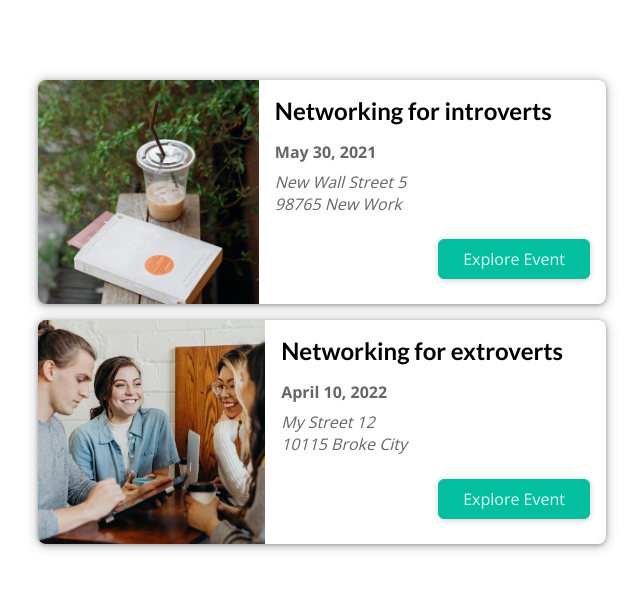
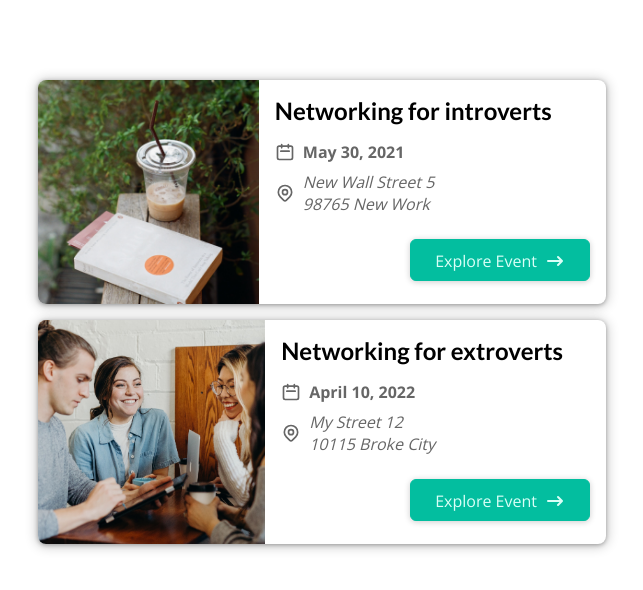
Before and after one commit to liaHi19/next-events, a Next.js app: page / in a window 1280 px wide. Shown: the top 590 px of the page, without its empty margins (338-981 px from the left). Built offline with nearby package versions, Linux system fonts and the light colour scheme.

Commit message:
[#3]Add icons to EventItem

```diff
--- a/components/events/eventItem/EventItem.jsx
+++ b/components/events/eventItem/EventItem.jsx
@@ -1,7 +1,9 @@
-import Link from "next/link";
 import React from "react";
 
 import Button from "../../ui/Button/Button";
+import DateIcon from "../../icons/date-icon";
+import AddressIcon from "../../icons/address-icon";
+import ArrowRightIcon from "../../icons/arrow-right-icon";
 
 import styles from "./event-item.module.css";
 
@@ -22,14 +24,21 @@
         <div className={styles.summary}>
           <h2>{title}</h2>
           <div className={styles.date}>
+            <DateIcon />
             <time>{humanReadableDate}</time>
           </div>
           <div className={styles.address}>
+            <AddressIcon />
             <address>{formattedAddress}</address>
           </div>
         </div>
         <div className={styles.actions}>
-          <Button link={exploreLink}>Explore Event</Button>
+          <Button link={exploreLink}>
+            <span>Explore Event</span>
+            <span className={styles.icon}>
+              <ArrowRightIcon />
+            </span>
+          </Button>
         </div>
       </div>
     </li>
```
